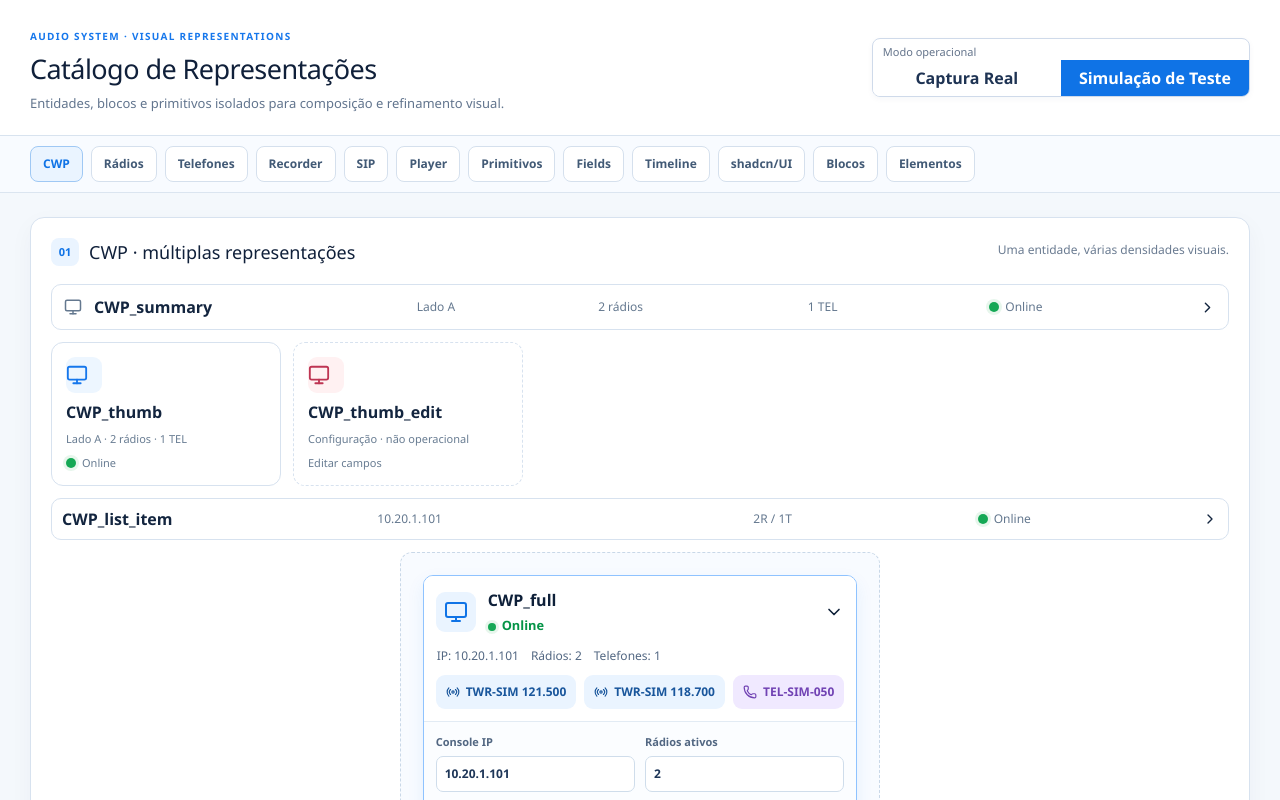
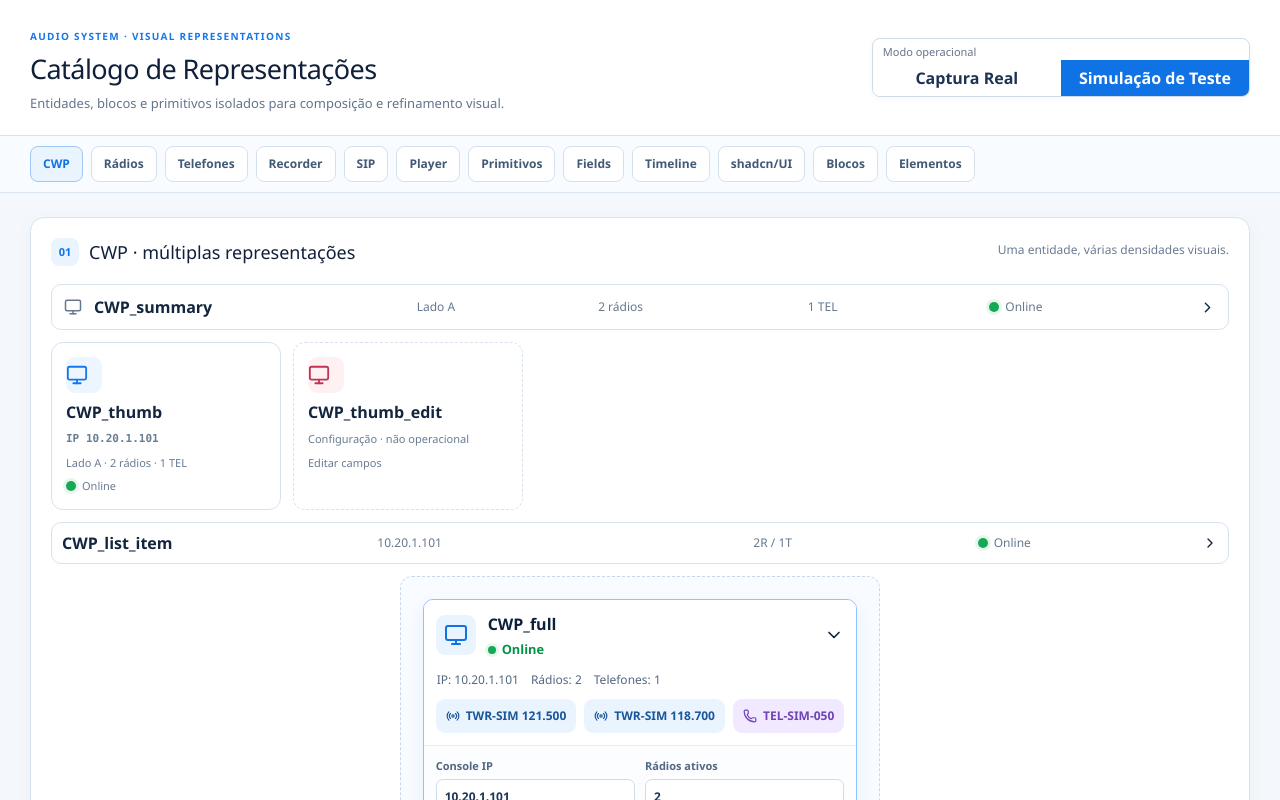
Before and after one commit to delmacy/audio-system, a React (Vite) app in the folder web/player-app/: page / in a window 1280 px wide. Shown: the top 800 px of the page. Built offline with nearby package versions, Linux system fonts and the light colour scheme.

Commit message:
feat(frontend): show CWP IP in thumb

```diff
--- a/web/player-app/src/App.css
+++ b/web/player-app/src/App.css
@@ -1594,3 +1594,11 @@ button:focus-visible,input:focus-visible,select:focus-visible,[role=slider]:focu
     flex-direction:column;
   }
 }
+
+
+.rep-cwp-thumb-ip{
+  font-family:ui-monospace,SFMono-Regular,Consolas,monospace;
+  font-size:9px;
+  font-weight:700;
+  color:#4f7091;
+}
--- a/web/player-app/src/representations/cwp/CwpThumb.tsx
+++ b/web/player-app/src/representations/cwp/CwpThumb.tsx
@@ -16,6 +16,7 @@ export function CwpThumb({ cwp, mode }: {
     <button type="button" className="rep-cwp-thumb rep-cwp-thumb-trigger" onClick={() => setOpen(true)}>
       <span className="rep-thumb-icon"><Monitor size={22} /></span>
       <strong>{cwp.label}</strong>
+      <small className="rep-cwp-thumb-ip">IP {config.consoleIp}</small>
       <small>Lado {cwp.side} · {radios.length} rádios · {telephones.length} TEL</small>
       <span><i className="status-dot" />Online</span>
     </button>
```
